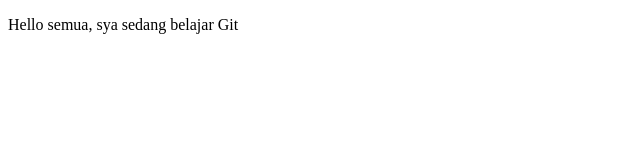
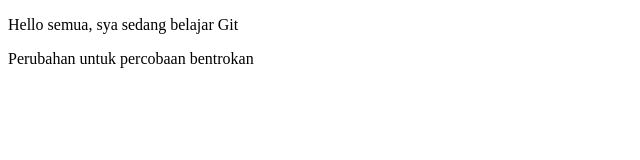
Before and after one commit to kangealme/belajar-git, a plain HTML site: page index.html in a window 1280 px wide. Shown: the whole page, without its empty margins (0-640 px from the left). Drawn offline with Linux system fonts and the light colour scheme.

Commit message:
menambahkan beberapa revisi

```diff
--- a/index.html
+++ b/index.html
@@ -6,5 +6,6 @@
     </head>
     <body>
         <p>Hello semua, sya sedang belajar Git</p>
+        <p>Perubahan untuk percobaan bentrokan</p>
     </body>
 </html>
```
